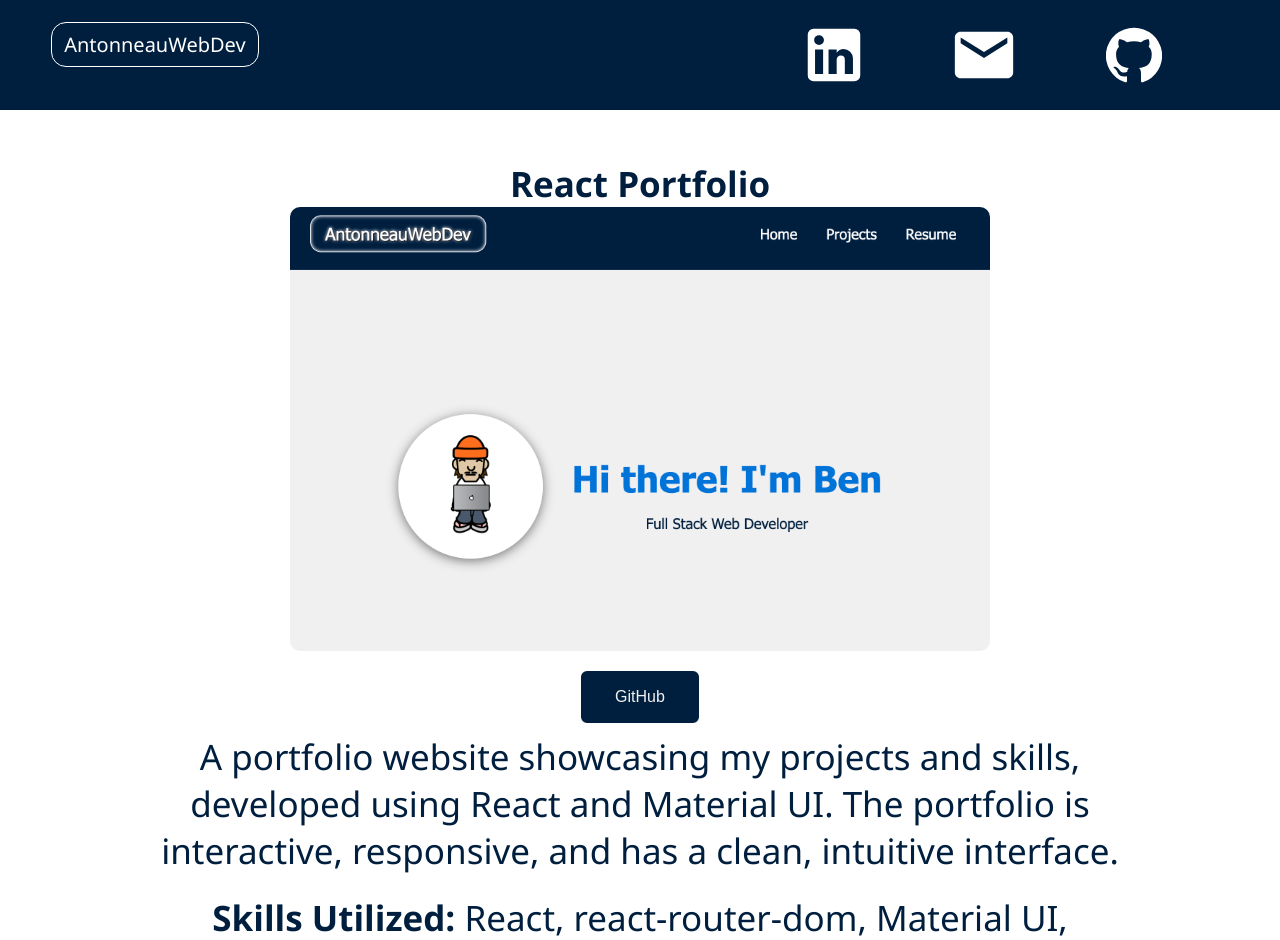
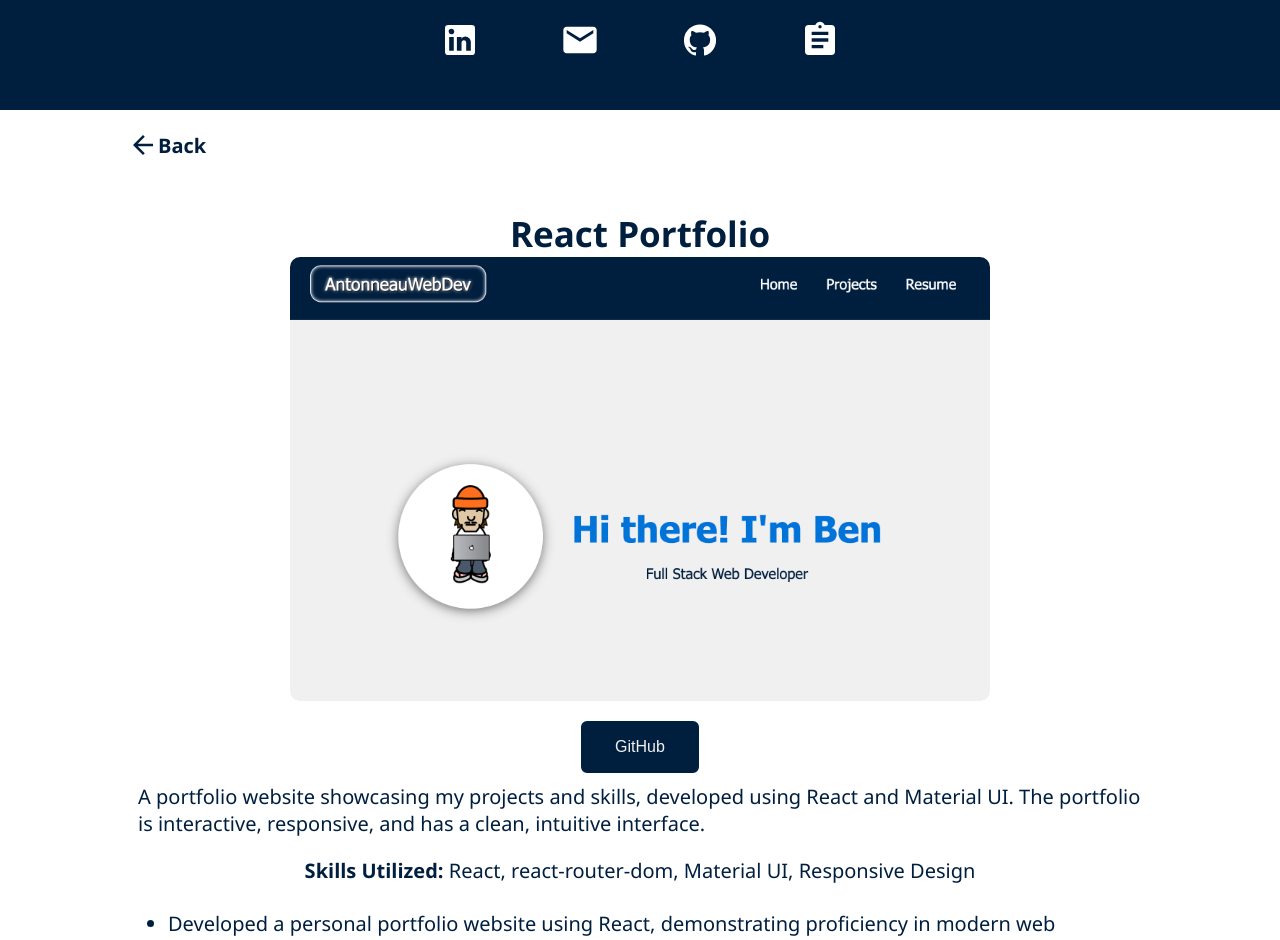
Before and after one commit to bantonneau/react-portfolio, a React (Create React App) app: page /project/1 in a window 1280 px wide. Shown: the top 940 px of the page. Built offline with nearby package versions, Linux system fonts and the light colour scheme.

Commit message:
adjust styling, add back button, begin building modal

```diff
--- /dev/null
+++ b/src/components/ContactMe.js
@@ -0,0 +1,11 @@
+import React from 'react'
+
+export default function ContactMe({ open, children }) {
+    if (!open) return null
+
+  return (
+    <div>
+        {children}
+    </div>
+  )
+}
--- a/src/components/DesktopHero.js
+++ b/src/components/DesktopHero.js
@@ -1,8 +1,11 @@
-import React from 'react'
+import React, {useState} from 'react'
+import { Link } from 'react-router-dom'
 import benos from '../assets/laptop.jpg'
+import ContactMe from './ContactMe'
 
 
 function DesktopHero() {
+    const [isOpen, setIsOpen] = useState(false)
     return (
         <section className='wrapper heroWrapper'>
             <section className='heroContent'>
@@ -15,8 +18,11 @@ function DesktopHero() {
                 </div>
             </section>
             <section className='buttons'>
-                <button>Contact Me</button>
-                <button>Resume</button>
+                <button onClick={() => setIsOpen(true)}>Contact Me</button>
+                <ContactMe className='modal'>Modal Content</ContactMe>
+                <Link to="/resume">
+                Resume
+                </Link>
             </section>
         </section>
     )
--- a/src/components/navbar.js
+++ b/src/components/navbar.js
@@ -1,36 +1,13 @@
-import React, { useState, useEffect } from 'react'
-import { Link, useLocation } from 'react-router-dom'
+import React from 'react'
+import { Link } from 'react-router-dom'
 import '../styles/navbar.css'
-import ReorderIcon from '@material-ui/icons/Reorder'
-import { GitHub, LinkedIn, Email } from '@material-ui/icons'
+import { GitHub, LinkedIn, Email, Assignment } from '@material-ui/icons'
 
 function Navbar() {
-  const [expandNavbar, setExpandNavbar] = useState(false);
-
-  const location = useLocation();
-
-  useEffect(() => {
-    setExpandNavbar(false)
-  }, [location])
 
   return (
-    <div className='navbar' id={expandNavbar ? 'open' : 'close'}>
-      <div className='toggleButton'>
-        <button onClick={() => {
-          setExpandNavbar((prev) => !prev);
-        }}>
-          <ReorderIcon />
-        </button>
-      </div>
-      <div className='navbarElements'>
-        <div>
-          <Link to="/" >
-            <div className="logoDesktop">
-              AntonneauWebDev
-            </div>
-          </Link>
-        </div>
-        <div className='socialMedia'>
+    <div className='navbar'>
+      <div className='navbarSocialMedia'>
         <Link to="https://www.linkedin.com/in/benantonn/" target='_blank'>
           <LinkedIn />
         </Link>
@@ -38,9 +15,11 @@ function Navbar() {
           <Email />
         </Link>
         <Link to='https://github.com/bantonneau' target='_blank'>
-                    <GitHub className='githubIcon'/>
+          <GitHub className='githubIcon' />
         </Link>
-            </div>
+        <Link to="/resume">
+          <Assignment />
+        </Link>
       </div>
     </div>
   )
--- a/src/pages/ProjectDisplay.js
+++ b/src/pages/ProjectDisplay.js
@@ -2,20 +2,25 @@ import React from 'react'
 import { useParams } from 'react-router-dom'
 import { projectList } from '../helpers/ProjectList';
 import '../styles/ProjectDisplay.css'
+import { Link } from 'react-router-dom';
+import { ArrowBack } from '@material-ui/icons';
 
 function ProjectDisplay() {
     const { id } = useParams();
     const project = projectList[id];
     return (
         <div className='project'>
+            <Link to="/" className='backArrow'>
+                <ArrowBack /> <h2>Back</h2>
+            </Link>
             <h1> {project.name} </h1>
             <img src={project.image} alt='project demo' />
 
-            <div className='linkButtons'>
+            <section className='linkButtons'>
             {project.github ? <button className='button' onClick={() => window.open(project.github, '_blank')}>GitHub</button> : ""}
             {project.demo ? <button className='button' onClick={() => window.open(project.demo, '_blank')}>Demo</button> : ""}
             {project.live ? <button className='button' onClick={() => window.open(project.live, '_blank')}>Live</button> : ""}
-            </div>
+            </section>
 
             <p> {project.description} </p>
             <p><b>Skills Utilized:</b> {project.technologies}</p>
--- a/src/pages/Resume.js
+++ b/src/pages/Resume.js
@@ -1,9 +1,14 @@
 import React from 'react'
 import '../styles/resume.css'
+import { ArrowBack } from '@material-ui/icons'
+import { Link } from 'react-router-dom'
 
 function Resume() {
   return (
     <div className='resumeContainer'>
+      <Link to="/" className='backArrow'>
+        <ArrowBack /> <h2>Back</h2>
+      </Link>
       <section className='resumeHeader'>
         <h1>Bennett Antonneau</h1>
         <p>AntonneauWebDev.com - 414-731-5209 - benantonn@gmail.com - www.linkedin.com/in/benantonn/</p>
--- a/src/styles/Home.css
+++ b/src/styles/Home.css
@@ -91,7 +91,7 @@ h3 {
   align-items: center;
 }
 
-button {
+.buttons a {
   background-color: var(--mainColor);
   border: none;
   color: var(--backgroundGrey);
@@ -106,7 +106,7 @@ button {
   border: 2px solid var(--mainColor);
 }
 
-button:hover {
+.buttons a:hover {
   background-color: var(--backgroundGrey);
   color: var(--mainColor);
   border: 2px solid var(--mainColor);
@@ -119,8 +119,16 @@ button:hover {
   cursor: pointer;
 }
 
+.socialMedia svg {
+  font-size: 20px;
+}
+
 .githubIcon {
   transform: scale(0.8);
+}
+
+.modal {
+  color: black;
 }
 
 .wrapper {
--- a/src/styles/ProjectDisplay.css
+++ b/src/styles/ProjectDisplay.css
@@ -4,6 +4,31 @@
   --mainText: #0074D9;
   --accentText: rgb(232, 232, 149);
   --backgroundGrey: #f0f0f0;
+}
+
+h1 {
+  font-size: 30px;
+  color: var(--mainColor);
+  font-family: "Segoe UI", Tahoma, Geneva, Verdana, sans-serif;
+  margin-top: 0;
+}
+
+h2 {
+  font-size: 20px;
+  color: var(--mainColor);
+  font-family: "Segoe UI", Tahoma, Geneva, Verdana, sans-serif;
+  margin: 0;
+}
+
+h3 {
+  margin-top: 0;
+  font-size: 15px;
+}
+
+p {
+  color: var(--mainColor);
+  text-align: start;
+  font-size: 20px;
 }
 
 .project {
@@ -16,6 +41,15 @@
     text-align: center;
   }
 
+  .backArrow {
+    display: flex;
+    align-items: center;
+    text-decoration: none;
+    justify-content: flex-start;
+    width: 100%;
+    margin-top: 20px;
+  }
+
   .project h1 {
     margin-top: 50px;
     color: var(--mainColor);
@@ -26,19 +60,15 @@
     border-radius: 10px;
   }
 
-  .project p {
-    font-size: 35px;
-    color: var(--mainColor);
-  }
 
   .project li {
     color: var(--mainColor);
     text-align: start;
-    font-size: 25px;
+    font-size: 20px;
   }
 
   .project svg {
-    font-size: 60px;
+    font-size: 30px;
     color: var(--mainColor);
   }
 
--- a/src/styles/navbar.css
+++ b/src/styles/navbar.css
@@ -10,13 +10,8 @@
     height: 110px;
     background: var(--mainColor);
     font-family: "Segoe UI", Tahoma, Geneva, Verdana, sans-serif;
-}
-
-.navbarElements {
     display: flex;
-    justify-content: space-between;
-    height: 100%;
-    padding: 0 4vw 0 4vw;
+    justify-content: center;
 }
 
 .links {
@@ -27,17 +22,8 @@
     margin-top: 10px;
 }
 
-.logoDesktop {
-    font-family: "Segoe UI", Tahoma, Geneva, Verdana, sans-serif;
-    font-size: 20px;
-    padding: 8px 12px;
-    background-color: transparent;
-    color: #fff;
-    border: 1px solid #ffffff;
-    border-radius: 15px;
-}
 
-.socialMedia svg {
+.navbarSocialMedia svg {
     color: white;
     margin: 20px;
     font-size: 40px;
@@ -52,25 +38,7 @@
     font-size: 15px;
 }
 
-.logoMobile {
-    font-family: "Segoe UI", Tahoma, Geneva, Verdana, sans-serif;
-    font-size: 20px;
-    padding: 10px 20px;
-    background-color: transparent;
-    color: #fff;
-    border: 1px solid #ffffff;
-    border-radius: 15px;
-    box-shadow: inset 0 0 5px #ffffff;
-    margin-left: 20px;
-  }
 
-.toggleButton {
-    width: 100%;
-    height: 100px;
-    display: flex;
-    align-items: center;
-    justify-content: space-between;
-}
 
 .toggleButton svg {
     font-size: 50px;
@@ -98,33 +66,3 @@
     width: 100%;
     text-align: center;
 }
-
-@media only screen and (max-width: 600px) {
-    .toggleButton {
-        display: flex;
-    }
-    #close a {
-        display: none;
-    }
-    .logoDesktop {
-        display: none;
-    }
-    .navbarElements {
-        justify-content: center;
-    }
-}
-
-@media only screen and (min-width: 600px) {
-    .toggleButton {
-        display: none;
-    }
-    .hiddenLinks {
-        display: none;
-    }
-    #open {
-        height: 100px;
-    }
-    #open .links {
-        flex-direction: row;
-    }
-}
```
Lines whose indentation alone changed are shown as unchanged.
